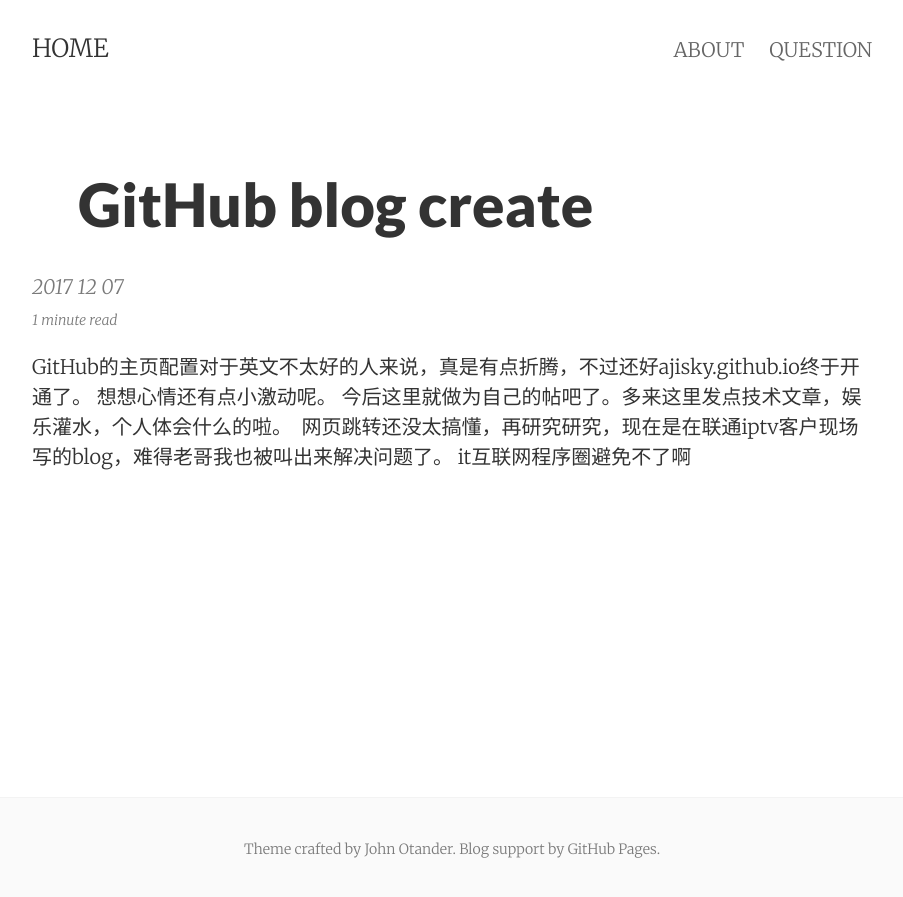
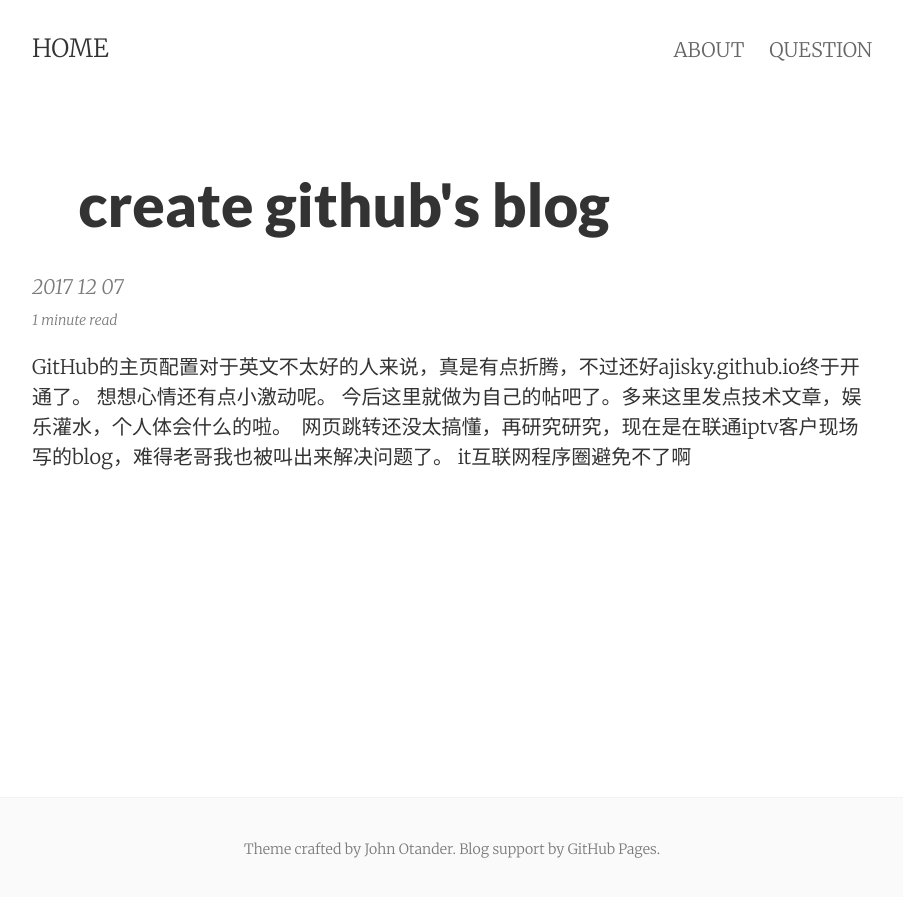
Before and after one commit to ajisky/ajisky.github.io, a Jekyll site: the page built from _posts/2017-12-07-open_blog.md, in a window 1280 px wide. Shown: the top 897 px of the page, without its empty margins (188-1091 px from the left). Built offline with Jekyll 4.4.1, drawn with Linux system fonts in a browser that asks for light colours.

```diff
--- a/_posts/2017-12-07-open_blog.md
+++ b/_posts/2017-12-07-open_blog.md
@@ -1,6 +1,6 @@
 ---
 layout:     post
-title:      GitHub blog create
+title:      create github's blog
 date:       2017-12-07 11:21:29
 summary:    开博了.
 categories: jekyll pixyll
```
